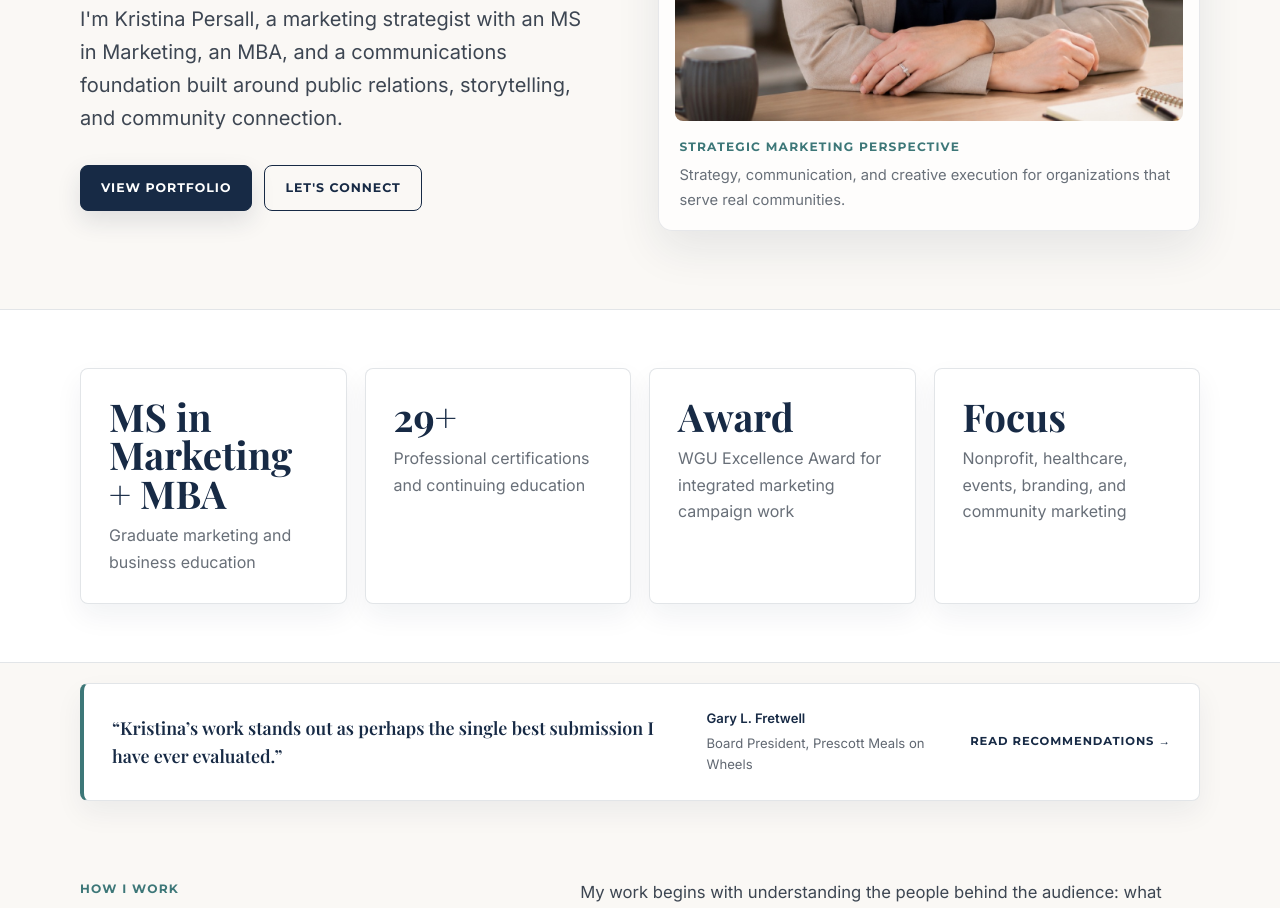
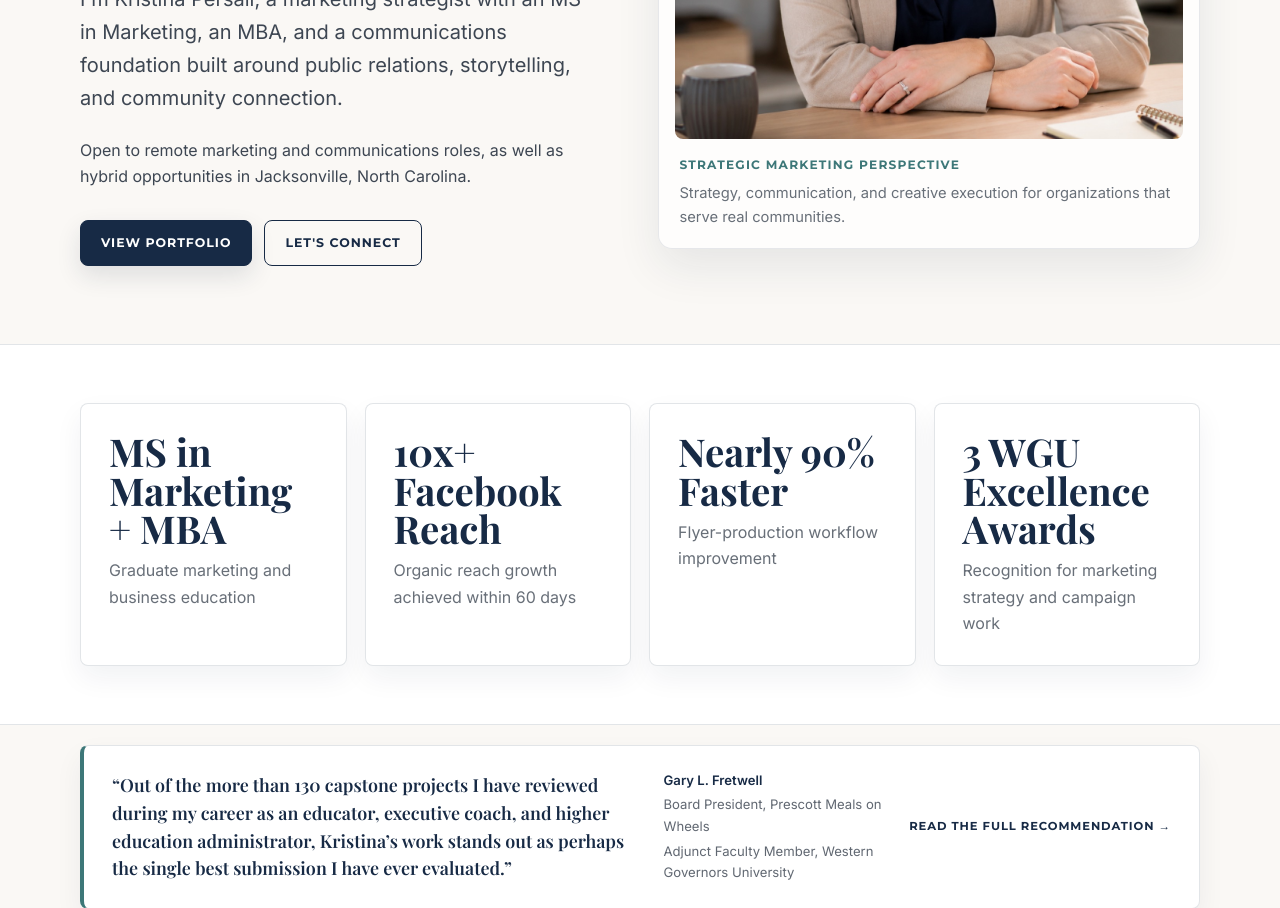
Before and after one commit to kpersall/kristinaportfolio, a website: page index.html in a window 1280 px wide. Shown: the part 551-1459 px from the top of the page. Drawn offline with nearby package versions, Linux system fonts and the light colour scheme.

Commit message:
Add files via upload

```diff
--- a/index.html
+++ b/index.html
@@ -32,7 +32,7 @@
         <a href="/portfolio">Portfolio</a>
         <a href="/resume">Resume</a>
         <a href="/recommendations">Recommendations</a>
-        <a href="/professional-development">Development</a>
+        <a href="/professional-development">Credentials</a>
         <a href="/contact">Contact</a>
       </nav>
     </div>
@@ -45,6 +45,7 @@
           <p class="eyebrow">Marketing Strategy • Branding • Community Engagement</p>
           <h1>Marketing that builds trust, tells the right story, and moves people to act.</h1>
           <p class="lead">I'm Kristina Persall, a marketing strategist with an MS in Marketing, an MBA, and a communications foundation built around public relations, storytelling, and community connection.</p>
+          <p class="availability-note">Open to remote marketing and communications roles, as well as hybrid opportunities in Jacksonville, North Carolina.</p>
           <div class="button-row">
             <a class="button" href="/portfolio">View Portfolio</a>
             <a class="button secondary" href="/contact">Let's Connect</a>
@@ -69,16 +70,16 @@
             <span>Graduate marketing and business education</span>
           </article>
           <article class="card proof-card fade-in">
-            <strong>29+</strong>
-            <span>Professional certifications and continuing education</span>
+            <strong>10x+ Facebook Reach</strong>
+            <span>Organic reach growth achieved within 60 days</span>
           </article>
           <article class="card proof-card fade-in">
-            <strong>Award</strong>
-            <span>WGU Excellence Award for integrated marketing campaign work</span>
+            <strong>Nearly 90% Faster</strong>
+            <span>Flyer-production workflow improvement</span>
           </article>
           <article class="card proof-card fade-in">
-            <strong>Focus</strong>
-            <span>Nonprofit, healthcare, events, branding, and community marketing</span>
+            <strong>3 WGU Excellence Awards</strong>
+            <span>Recognition for marketing strategy and campaign work</span>
           </article>
         </div>
       </div>
@@ -87,9 +88,9 @@
     <section class="section proof-quote-section" aria-label="Featured professional recommendation">
       <div class="container">
         <article class="proof-quote-band fade-in">
-          <blockquote>“Kristina’s work stands out as perhaps the single best submission I have ever evaluated.”</blockquote>
-          <cite><strong>Gary L. Fretwell</strong><span>Board President, Prescott Meals on Wheels</span></cite>
-          <a class="project-link" href="/recommendations#gary-fretwell">Read Recommendations →</a>
+          <blockquote>“Out of the more than 130 capstone projects I have reviewed during my career as an educator, executive coach, and higher education administrator, Kristina’s work stands out as perhaps the single best submission I have ever evaluated.”</blockquote>
+          <cite><strong>Gary L. Fretwell</strong><span>Board President, Prescott Meals on Wheels</span><span>Adjunct Faculty Member, Western Governors University</span></cite>
+          <a class="project-link" href="/recommendations#gary-fretwell">Read the Full Recommendation →</a>
         </article>
       </div>
     </section>
```
Also changed, not shown: about.html (+2 -2 lines), aftermarket-gallery.html (+1 -1 lines), ccar-gallery.html (+1 -1 lines), contact.html (+2 -2 lines), drip-iv-gallery.html (+1 -1 lines).
